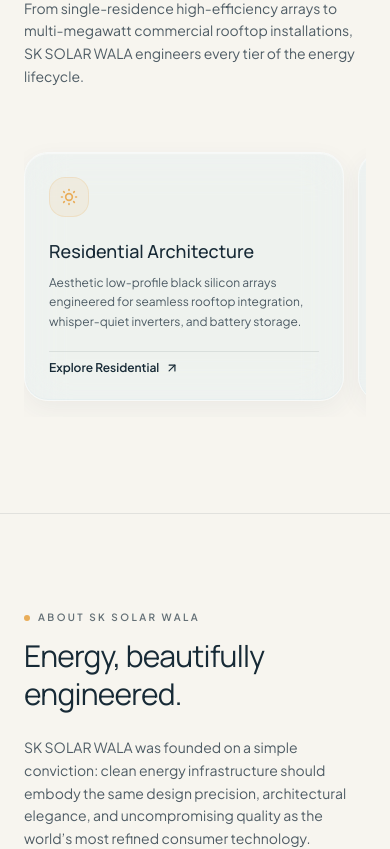
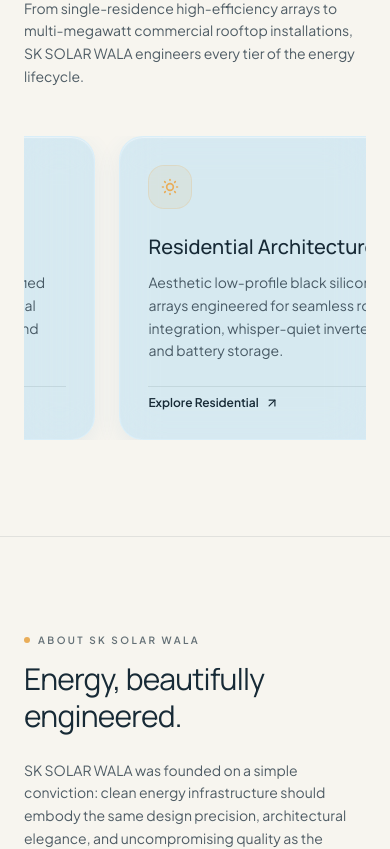
Before and after one commit to sufibuildwith-py/Sk_power, a React (Vite) app: page / in a window 390 px wide. Shown: the part 1100-1949 px from the top of the page. Built offline with nearby package versions, Linux system fonts and the light colour scheme.

Commit message:
fix: restore comfortable mobile scale, alternating card flow, and distinct sky-blue glass

```diff
--- a/src/components/DraggableCardTrack.tsx
+++ b/src/components/DraggableCardTrack.tsx
@@ -1,10 +1,10 @@
-import React, { useRef, useState, useEffect } from 'react';
+import React, { useRef, useEffect, useCallback } from 'react';
 
 interface DraggableCardTrackProps {
   children: React.ReactNode[];
   direction?: 'left-to-right' | 'right-to-left';
-  speed?: number; // retained for interface compatibility
-  pauseOnHover?: boolean; // retained for interface compatibility
+  speed?: number; // base speed in px/s (default 22 desktop, 14 mobile)
+  pauseOnHover?: boolean;
   className?: string;
   trackClassName?: string;
   ariaLabel?: string;
@@ -13,108 +13,249 @@ interface DraggableCardTrackProps {
 export const DraggableCardTrack: React.FC<DraggableCardTrackProps> = ({
   children,
   direction = 'left-to-right',
+  speed = 22,
+  pauseOnHover = true,
   className = '',
   trackClassName = '',
-  ariaLabel = 'Interactive Card Collection',
+  ariaLabel = 'Interactive Card Carousel',
 }) => {
   const containerRef = useRef<HTMLDivElement>(null);
-  const scrollRef = useRef<HTMLDivElement>(null);
-  const [isVisible, setIsVisible] = useState(false);
+  const trackRef = useRef<HTMLDivElement>(null);
+  const set1Ref = useRef<HTMLDivElement>(null);
 
-  // Desktop mouse drag tracking
-  const isMouseDown = useRef(false);
-  const startX = useRef(0);
-  const scrollLeftStart = useRef(0);
+  // Position and dimension refs (updated without triggering React re-renders)
+  const offsetRef = useRef<number>(0);
+  const singleWidthRef = useRef<number>(0);
+  const lastTimeRef = useRef<number>(performance.now());
+  const rafIdRef = useRef<number | null>(null);
 
-  // One-time entrance reveal using IntersectionObserver
-  useEffect(() => {
-    const el = containerRef.current;
-    if (!el) return;
+  // State flags
+  const isInViewportRef = useRef<boolean>(false);
+  const isHoveredRef = useRef<boolean>(false);
+  const isDraggingRef = useRef<boolean>(false);
+  const hasMovedRef = useRef<boolean>(false);
+  const startXRef = useRef<number>(0);
+  const startOffsetRef = useRef<number>(0);
+  const idleTimerRef = useRef<ReturnType<typeof setTimeout> | null>(null);
+  const prefersReducedMotionRef = useRef<boolean>(false);
 
-    if (window.matchMedia('(prefers-reduced-motion: reduce)').matches) {
-      setIsVisible(true);
-      return;
+  // Check viewport device width for mobile speed tuning
+  const isMobileRef = useRef<boolean>(false);
+
+  // Measure single set width (reads layout only on resize, never in ticker)
+  const measure = useCallback(() => {
+    if (set1Ref.current) {
+      const width = set1Ref.current.scrollWidth;
+      if (width > 0) {
+        singleWidthRef.current = width;
+        // Normalize offset within [-width, 0]
+        if (offsetRef.current > 0 || offsetRef.current < -width) {
+          offsetRef.current = offsetRef.current % width;
+          if (offsetRef.current > 0) offsetRef.current -= width;
+        }
+      }
+    }
+    isMobileRef.current = window.innerWidth < 768;
+  }, []);
+
+  // Main animation ticker loop
+  const tick = useCallback((time: number) => {
+    const dt = Math.min((time - lastTimeRef.current) / 1000, 0.1);
+    lastTimeRef.current = time;
+
+    const width = singleWidthRef.current;
+
+    if (
+      width > 0 &&
+      isInViewportRef.current &&
+      !isDraggingRef.current &&
+      !prefersReducedMotionRef.current &&
+      !(isHoveredRef.current && pauseOnHover)
+    ) {
+      // Responsive speed: calm ~13px/s on mobile, ~22px/s on desktop
+      const currentSpeed = isMobileRef.current ? Math.min(speed, 14) : speed;
+      const isLtoR = direction === 'left-to-right';
+
+      if (isLtoR) {
+        // Moves rightwards
+        offsetRef.current += currentSpeed * dt;
+        if (offsetRef.current >= 0) {
+          offsetRef.current -= width;
+        }
+      } else {
+        // Moves leftwards
+        offsetRef.current -= currentSpeed * dt;
+        if (offsetRef.current <= -width) {
+          offsetRef.current += width;
+        }
+      }
+
+      if (trackRef.current) {
+        trackRef.current.style.transform = `translate3d(${offsetRef.current.toFixed(2)}px, 0, 0)`;
+      }
     }
 
+    if (isInViewportRef.current && !prefersReducedMotionRef.current) {
+      rafIdRef.current = requestAnimationFrame(tick);
+    }
+  }, [direction, speed, pauseOnHover]);
+
+  useEffect(() => {
+    // Check reduced motion preference
+    const mediaQuery = window.matchMedia('(prefers-reduced-motion: reduce)');
+    prefersReducedMotionRef.current = mediaQuery.matches;
+
+    const handleMediaChange = (e: MediaQueryListEvent) => {
+      prefersReducedMotionRef.current = e.matches;
+    };
+    mediaQuery.addEventListener('change', handleMediaChange);
+
+    // Initial width measurement
+    measure();
+    window.addEventListener('resize', measure);
+
+    // Initialize initial offset:
+    // Left-to-Right starts at -singleWidth so it smoothly advances rightward from 0
+    if (direction === 'left-to-right' && singleWidthRef.current > 0) {
+      offsetRef.current = -singleWidthRef.current;
+      if (trackRef.current) {
+        trackRef.current.style.transform = `translate3d(${offsetRef.current.toFixed(2)}px, 0, 0)`;
+      }
+    }
+
+    // Viewport intersection observer to completely idle off-screen tracks
     const observer = new IntersectionObserver(
       (entries) => {
-        if (entries[0].isIntersecting) {
-          setIsVisible(true);
-          observer.disconnect(); // reveal once and stay stationary
+        const isIntersecting = entries[0].isIntersecting;
+        isInViewportRef.current = isIntersecting;
+
+        if (isIntersecting && !prefersReducedMotionRef.current) {
+          lastTimeRef.current = performance.now();
+          if (!rafIdRef.current) {
+            rafIdRef.current = requestAnimationFrame(tick);
+          }
+        } else if (!isIntersecting && rafIdRef.current) {
+          cancelAnimationFrame(rafIdRef.current);
+          rafIdRef.current = null;
         }
       },
-      { threshold: 0.15 }
+      { threshold: 0.05 }
     );
 
-    observer.observe(el);
-    return () => observer.disconnect();
-  }, []);
+    if (containerRef.current) {
+      observer.observe(containerRef.current);
+    }
 
-  // Desktop mouse drag handlers (pure mouse events; zero interference with mobile touch)
-  const handleMouseDown = (e: React.MouseEvent<HTMLDivElement>) => {
-    if (!scrollRef.current) return;
-    isMouseDown.current = true;
-    startX.current = e.pageX - scrollRef.current.offsetLeft;
-    scrollLeftStart.current = scrollRef.current.scrollLeft;
+    return () => {
+      mediaQuery.removeEventListener('change', handleMediaChange);
+      window.removeEventListener('resize', measure);
+      observer.disconnect();
+      if (rafIdRef.current) cancelAnimationFrame(rafIdRef.current);
+      if (idleTimerRef.current) clearTimeout(idleTimerRef.current);
+    };
+  }, [measure, tick, direction]);
+
+  // Pointer drag interactions
+  const handlePointerDown = (e: React.PointerEvent<HTMLDivElement>) => {
+    // Only primary button
+    if (e.button !== 0 && e.pointerType === 'mouse') return;
+
+    isDraggingRef.current = true;
+    hasMovedRef.current = false;
+    startXRef.current = e.clientX;
+    startOffsetRef.current = offsetRef.current;
+
+    if (idleTimerRef.current) {
+      clearTimeout(idleTimerRef.current);
+      idleTimerRef.current = null;
+    }
   };
 
-  const handleMouseMove = (e: React.MouseEvent<HTMLDivElement>) => {
-    if (!isMouseDown.current || !scrollRef.current) return;
-    e.preventDefault();
-    const x = e.pageX - scrollRef.current.offsetLeft;
-    const walk = (x - startX.current) * 1.2;
-    scrollRef.current.scrollLeft = scrollLeftStart.current - walk;
+  const handlePointerMove = (e: React.PointerEvent<HTMLDivElement>) => {
+    if (!isDraggingRef.current) return;
+
+    const deltaX = e.clientX - startXRef.current;
+    if (Math.abs(deltaX) > 4) {
+      hasMovedRef.current = true;
+    }
+
+    const width = singleWidthRef.current;
+    let newOffset = startOffsetRef.current + deltaX;
+
+    if (width > 0) {
+      while (newOffset > 0) newOffset -= width;
+      while (newOffset < -width) newOffset += width;
+    }
+
+    offsetRef.current = newOffset;
+    if (trackRef.current) {
+      trackRef.current.style.transform = `translate3d(${newOffset.toFixed(2)}px, 0, 0)`;
+    }
   };
 
-  const handleMouseUpOrLeave = () => {
-    isMouseDown.current = false;
+  const handlePointerUp = () => {
+    if (!isDraggingRef.current) return;
+    isDraggingRef.current = false;
+
+    // Resume smooth leisurely auto-glide after 1.2s idle
+    idleTimerRef.current = setTimeout(() => {
+      lastTimeRef.current = performance.now();
+    }, 1200);
+
+    setTimeout(() => {
+      hasMovedRef.current = false;
+    }, 80);
   };
 
-  // Directional translation offset for staggered one-time entrance reveal:
-  // Row 01 & Row 03 (left-to-right): cards reveal sliding gently from left (-20px)
-  // Row 02 & Row 04 (right-to-left): cards reveal sliding gently from right (+20px)
-  const isLtoR = direction === 'left-to-right';
-  const initialOffset = isLtoR ? -20 : 20;
+  const handleClickCapture = (e: React.MouseEvent) => {
+    if (hasMovedRef.current) {
+      e.stopPropagation();
+      e.preventDefault();
+    }
+  };
 
   return (
     <div
       ref={containerRef}
-      className={`relative w-full ${className}`}
+      className={`relative w-full overflow-hidden select-none cursor-grab active:cursor-grabbing ${className}`}
       role="region"
       aria-label={ariaLabel}
+      onMouseEnter={() => {
+        isHoveredRef.current = true;
+      }}
+      onMouseLeave={() => {
+        isHoveredRef.current = false;
+        handlePointerUp();
+      }}
+      onPointerDown={handlePointerDown}
+      onPointerMove={handlePointerMove}
+      onPointerUp={handlePointerUp}
+      onPointerCancel={handlePointerUp}
+      onClickCapture={handleClickCapture}
+      style={{ touchAction: 'pan-y' }}
     >
-      {/* Scrollable track with native touch scrolling on mobile, CSS snap, and no-scrollbar */}
       <div
-        ref={scrollRef}
-        onMouseDown={handleMouseDown}
-        onMouseMove={handleMouseMove}
-        onMouseUp={handleMouseUpOrLeave}
-        onMouseLeave={handleMouseUpOrLeave}
-        className="overflow-x-auto no-scrollbar snap-x snap-mandatory py-4 px-1 cursor-grab active:cursor-grabbing select-none"
+        ref={trackRef}
+        className="flex items-stretch w-max will-change-transform"
         style={{
-          WebkitOverflowScrolling: 'touch',
-          touchAction: 'pan-x pan-y',
+          transform: `translate3d(${offsetRef.current}px, 0, 0)`,
         }}
       >
-        <div className={`flex items-stretch ${trackClassName}`}>
-          {React.Children.map(children, (child, idx) => {
-            const delay = `${Math.min(idx * 0.08, 0.40)}s`;
-            return (
-              <div
-                key={idx}
-                className="snap-start shrink-0 transition-all duration-500 ease-out"
-                style={{
-                  opacity: isVisible ? 1 : 0,
-                  transform: isVisible
-                    ? 'translate3d(0, 0, 0)'
-                    : `translate3d(${initialOffset}px, 0, 0)`,
-                  transitionDelay: isVisible ? delay : '0s',
-                }}
-              >
-                {child}
-              </div>
-            );
-          })}
+        {/* Set 1: Primary Content */}
+        <div ref={set1Ref} className={`flex items-stretch ${trackClassName}`}>
+          {children}
+        </div>
+
+        {/* Set 2: Seamless Duplication for loop continuity (hidden from screen reader) */}
+        <div
+          aria-hidden="true"
+          className={`flex items-stretch ${trackClassName}`}
+        >
+          {React.Children.map(children, (child) => (
+            <div tabIndex={-1} className="pointer-events-auto">
+              {child}
+            </div>
+          ))}
         </div>
       </div>
     </div>
--- a/src/components/PreviewSections.tsx
+++ b/src/components/PreviewSections.tsx
@@ -44,23 +44,24 @@ export const PreviewSections: React.FC<PreviewSectionsProps> = ({ onOpenQuote })
         {/* ROW 01: LEFT TO RIGHT Draggable Glass Track */}
         <DraggableCardTrack
           direction="left-to-right"
-          trackClassName="gap-3.5 sm:gap-6 md:gap-8 pr-6 sm:pr-8"
+          speed={22}
+          trackClassName="gap-4 sm:gap-6 md:gap-8 pr-6 sm:pr-8"
           ariaLabel="Solar Solutions Track"
         >
           {[
             /* Solution 1: Residential */
             <div
               key="sol-residential"
-              className="glass-card p-6 sm:p-8 rounded-3xl w-[82vw] min-w-[270px] max-w-[340px] sm:w-[360px] md:w-[400px] flex flex-col justify-between group select-none"
+              className="glass-card p-7 sm:p-8 rounded-3xl w-[82vw] min-w-[280px] max-w-[360px] sm:w-[380px] md:w-[420px] flex flex-col justify-between group select-none shrink-0"
             >
               <div>
-                <div className="w-10 sm:w-11 h-10 sm:h-11 rounded-2xl bg-solar-amber/10 border border-solar-amber/20 flex items-center justify-center text-solar-amber mb-5 sm:mb-6 group-hover:scale-105 transition-transform">
+                <div className="w-11 h-11 rounded-2xl bg-solar-amber/10 border border-solar-amber/20 flex items-center justify-center text-solar-amber mb-6 group-hover:scale-105 transition-transform">
                   <SunMedium className="w-5 h-5 text-solar-amber" />
                 </div>
-                <h3 className={`font-display text-lg sm:text-xl font-medium text-solar-ink mb-2 sm:mb-2.5 ${isHindi ? 'font-sans' : ''}`}>
+                <h3 className={`font-display text-xl font-medium text-solar-ink mb-2.5 ${isHindi ? 'font-sans' : ''}`}>
                   {t('solutions.residentialTitle')}
                 </h3>
-                <p className={`text-xs sm:text-sm text-solar-charcoal/80 mb-5 sm:mb-6 ${isHindi ? 'leading-[1.65]' : 'leading-relaxed'}`}>
+                <p className={`text-sm text-solar-charcoal/80 mb-6 ${isHindi ? 'leading-[1.65]' : 'leading-relaxed'}`}>
                   {t('solutions.residentialDesc')}
                 </p>
               </div>
@@ -76,16 +77,16 @@ export const PreviewSections: React.FC<PreviewSectionsProps> = ({ onOpenQuote })
             /* Solution 2: Commercial */
             <div
               key="sol-commercial"
-              className="glass-card p-6 sm:p-8 rounded-3xl w-[82vw] min-w-[270px] max-w-[340px] sm:w-[360px] md:w-[400px] flex flex-col justify-between group select-none"
+              className="glass-card p-7 sm:p-8 rounded-3xl w-[82vw] min-w-[280px] max-w-[360px] sm:w-[380px] md:w-[420px] flex flex-col justify-between group select-none shrink-0"
             >
               <div>
-                <div className="w-10 sm:w-11 h-10 sm:h-11 rounded-2xl bg-solar-amber/10 border border-solar-amber/20 flex items-center justify-center text-solar-amber mb-5 sm:mb-6 group-hover:scale-105 transition-transform">
+                <div className="w-11 h-11 rounded-2xl bg-solar-amber/10 border border-solar-amber/20 flex items-center justify-center text-solar-amber mb-6 group-hover:scale-105 transition-transform">
                   <Zap className="w-5 h-5 text-solar-amber" />
                 </div>
-                <h3 className={`font-display text-lg sm:text-xl font-medium text-solar-ink mb-2 sm:mb-2.5 ${isHindi ? 'font-sans' : ''}`}>
+                <h3 className={`font-display text-xl font-medium text-solar-ink mb-2.5 ${isHindi ? 'font-sans' : ''}`}>
                   {t('solutions.commercialTitle')}
                 </h3>
-                <p className={`text-xs sm:text-sm text-solar-charcoal/80 mb-5 sm:mb-6 ${isHindi ? 'leading-[1.65]' : 'leading-relaxed'}`}>
+                <p className={`text-sm text-solar-charcoal/80 mb-6 ${isHindi ? 'leading-[1.65]' : 'leading-relaxed'}`}>
                   {t('solutions.commercialDesc')}
                 </p>
               </div>
@@ -101,16 +102,16 @@ export const PreviewSections: React.FC<PreviewSectionsProps> = ({ onOpenQuote })
             /* Solution 3: Distribution */
             <div
               key="sol-distribution"
-              className="glass-card p-6 sm:p-8 rounded-3xl w-[82vw] min-w-[270px] max-w-[340px] sm:w-[360px] md:w-[400px] flex flex-col justify-between group select-none"
+              className="glass-card p-7 sm:p-8 rounded-3xl w-[82vw] min-w-[280px] max-w-[360px] sm:w-[380px] md:w-[420px] flex flex-col justify-between group select-none shrink-0"
             >
               <div>
-                <div className="w-10 sm:w-11 h-10 sm:h-11 rounded-2xl bg-solar-amber/10 border border-solar-amber/20 flex items-center justify-center text-solar-amber mb-5 sm:mb-6 group-hover:scale-105 transition-transform">
+                <div className="w-11 h-11 rounded-2xl bg-solar-amber/10 border border-solar-amber/20 flex items-center justify-center text-solar-amber mb-6 group-hover:scale-105 transition-transform">
                   <ShieldCheck className="w-5 h-5 text-solar-amber" />
                 </div>
-                <h3 className={`font-display text-lg sm:text-xl font-medium text-solar-ink mb-2 sm:mb-2.5 ${isHindi ? 'font-sans' : ''}`}>
+                <h3 className={`font-display text-xl font-medium text-solar-ink mb-2.5 ${isHindi ? 'font-sans' : ''}`}>
                   {t('solutions.distributionTitle')}
                 </h3>
-                <p className={`text-xs sm:text-sm text-solar-charcoal/80 mb-5 sm:mb-6 ${isHindi ? 'leading-[1.65]' : 'leading-relaxed'}`}>
+                <p className={`text-sm text-solar-charcoal/80 mb-6 ${isHindi ? 'leading-[1.65]' : 'leading-relaxed'}`}>
                   {t('solutions.distributionDesc')}
                 </p>
               </div>
--- a/src/index.css
+++ b/src/index.css
@@ -61,71 +61,69 @@ html[lang="hi"] .font-display {
 }
 
 /* =========================================================================
-   GENUINE HIGH-TRANSPARENCY SKY-BLUE GLASS SYSTEM (NO GRADIENTS ON CARDS)
-   Uniform subtle pale sky-blue tint, authentic 20px frosted backdrop blur,
-   fine translucent white borders, delicate inner edge highlights, and soft depth.
+   DISTINCT SKY-BLUE GLASS SYSTEM (NO GRADIENTS, VISIBLY SKY BLUE & TRANSLUCENT)
+   Crisp, recognisable soft sky-blue tint, authentic 20px frosted backdrop blur,
+   fine white reflective edges, and subtle inner highlights over warm ivory.
    ========================================================================= */
 
 .glass-card {
   position: relative;
-  background: rgba(205, 232, 250, 0.22);
-  backdrop-filter: blur(20px) saturate(160%);
-  -webkit-backdrop-filter: blur(20px) saturate(160%);
-  border: 1px solid rgba(255, 255, 255, 0.48);
+  background: rgba(135, 206, 250, 0.30);
+  backdrop-filter: blur(20px) saturate(165%);
+  -webkit-backdrop-filter: blur(20px) saturate(165%);
+  border: 1px solid rgba(220, 242, 255, 0.55);
   box-shadow:
-    inset 0 1px 1px rgba(255, 255, 255, 0.55),
-    inset 0 -1px 1px rgba(150, 195, 225, 0.10),
-    0 8px 24px rgba(45, 75, 100, 0.06);
-  transition: transform 0.25s ease, box-shadow 0.25s ease, border-color 0.25s ease;
+    inset 0 1px 1px rgba(255, 255, 255, 0.48),
+    0 8px 24px rgba(55, 125, 175, 0.09);
+  transition: transform 0.25s ease, box-shadow 0.25s ease, background 0.25s ease, border-color 0.25s ease;
 }
 
 .glass-card:hover {
-  background: rgba(215, 238, 252, 0.32);
-  border-color: rgba(255, 255, 255, 0.70);
+  background: rgba(145, 215, 252, 0.38);
+  border-color: rgba(235, 248, 255, 0.75);
   box-shadow:
-    inset 0 1.5px 1.5px rgba(255, 255, 255, 0.70),
-    inset 0 -1px 1px rgba(150, 195, 225, 0.15),
-    0 12px 30px rgba(45, 75, 100, 0.09);
+    inset 0 1.5px 1.5px rgba(255, 255, 255, 0.65),
+    0 12px 30px rgba(55, 125, 175, 0.14);
   transform: translateY(-2px);
 }
 
 .glass-card-subtle {
   position: relative;
-  background: rgba(210, 235, 250, 0.18);
-  backdrop-filter: blur(16px) saturate(155%);
-  -webkit-backdrop-filter: blur(16px) saturate(155%);
-  border: 1px solid rgba(255, 255, 255, 0.42);
+  background: rgba(140, 208, 250, 0.25);
+  backdrop-filter: blur(16px) saturate(160%);
+  -webkit-backdrop-filter: blur(16px) saturate(160%);
+  border: 1px solid rgba(220, 242, 255, 0.48);
   box-shadow:
-    inset 0 1px 1px rgba(255, 255, 255, 0.50),
-    0 4px 16px rgba(45, 75, 100, 0.04);
-  transition: transform 0.25s ease, box-shadow 0.25s ease, background 0.25s ease;
+    inset 0 1px 1px rgba(255, 255, 255, 0.42),
+    0 4px 16px rgba(55, 125, 175, 0.06);
+  transition: transform 0.25s ease, box-shadow 0.25s ease, background 0.25s ease, border-color 0.25s ease;
 }
 
 .glass-card-subtle:hover {
-  background: rgba(220, 240, 252, 0.28);
-  border-color: rgba(255, 255, 255, 0.65);
+  background: rgba(150, 218, 252, 0.34);
+  border-color: rgba(235, 248, 255, 0.68);
 }
 
 .glass-panel {
   position: relative;
-  background: rgba(210, 235, 250, 0.20);
-  backdrop-filter: blur(20px) saturate(160%);
-  -webkit-backdrop-filter: blur(20px) saturate(160%);
-  border: 1px solid rgba(255, 255, 255, 0.50);
+  background: rgba(140, 208, 250, 0.26);
+  backdrop-filter: blur(20px) saturate(165%);
+  -webkit-backdrop-filter: blur(20px) saturate(165%);
+  border: 1px solid rgba(220, 242, 255, 0.52);
   box-shadow:
-    inset 0 1px 1px rgba(255, 255, 255, 0.60),
-    0 12px 36px rgba(45, 75, 100, 0.06);
+    inset 0 1px 1px rgba(255, 255, 255, 0.50),
+    0 12px 36px rgba(55, 125, 175, 0.08);
 }
 
 .glass-frame {
   position: relative;
-  background: rgba(205, 232, 250, 0.24);
-  backdrop-filter: blur(20px) saturate(160%);
-  -webkit-backdrop-filter: blur(20px) saturate(160%);
-  border: 1px solid rgba(255, 255, 255, 0.55);
+  background: rgba(135, 206, 250, 0.32);
+  backdrop-filter: blur(20px) saturate(165%);
+  -webkit-backdrop-filter: blur(20px) saturate(165%);
+  border: 1px solid rgba(220, 242, 255, 0.60);
   box-shadow:
-    inset 0 1.5px 1.5px rgba(255, 255, 255, 0.65),
-    0 16px 40px rgba(45, 75, 100, 0.08);
+    inset 0 1.5px 1.5px rgba(255, 255, 255, 0.55),
+    0 16px 40px rgba(55, 125, 175, 0.10);
 }
 
 /* Utility to hide scrollbars while preserving native horizontal scrolling */
```
Also changed, not shown: src/components/PMSuryaGharSection.tsx (+30 -27 lines).
